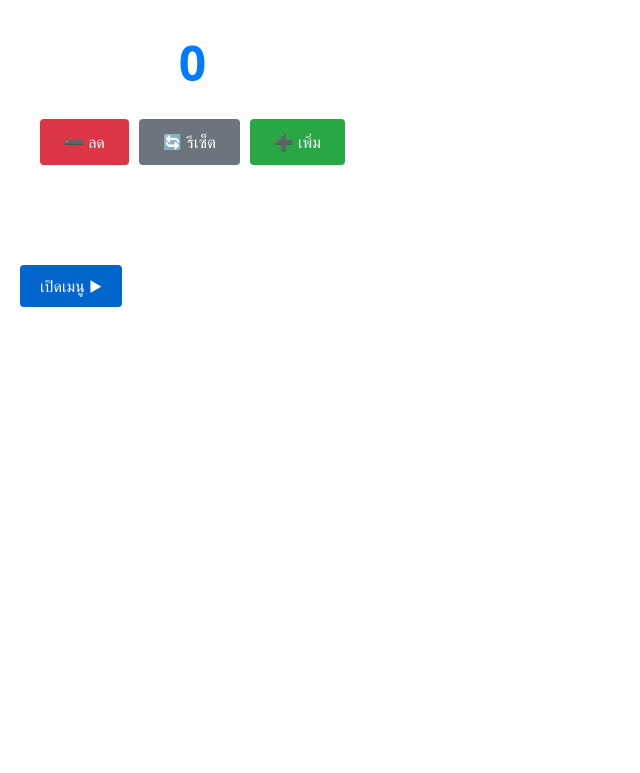
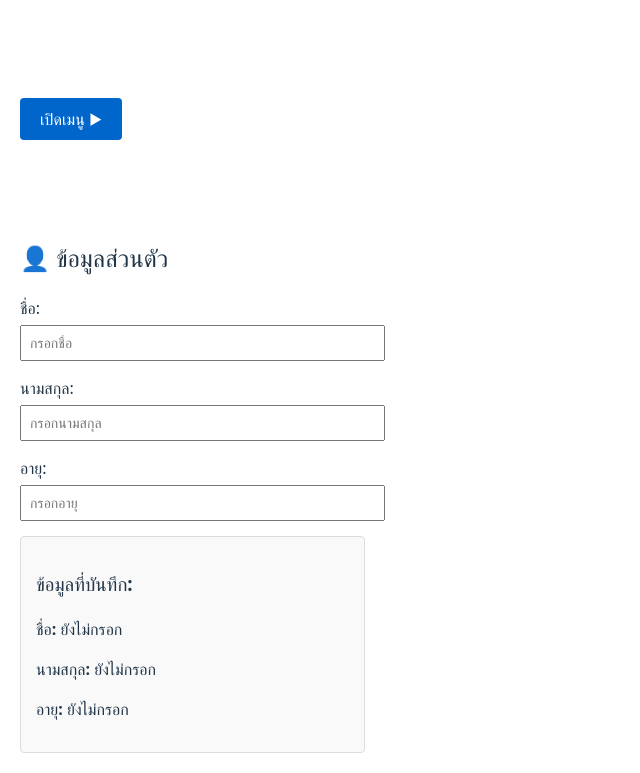
Before and after one commit to 67160411/lab12, a React (Vite) app in the folder my-react-app/: page / in a window 1280 px wide. Shown: the part 305-1078 px from the top of the page, without its empty margins (0-640 px from the left). Before the commit the page ends 800 px from the top, so only its background shows below. Built offline with nearby package versions, Linux system fonts and the light colour scheme.

Commit message:
Add: อ

```diff
--- a/my-react-app/src/App.jsx
+++ b/my-react-app/src/App.jsx
@@ -5,6 +5,7 @@ export default function App() {
     <div>
       <Counter />
       <ToggleMenu />
+      <UserInfo />
     </div>
   );
 }
@@ -139,3 +140,100 @@ function ToggleMenu() {
     </div>
   );
 }
+
+function UserInfo() {
+  const [user, setUser] = useState({
+    firstName: "",
+    lastName: "",
+    age: "",
+  });
+
+  function updateFirstName(value) {
+    setUser({ ...user, firstName: value });
+  }
+
+  function updateLastName(value) {
+    setUser({ ...user, lastName: value });
+  }
+
+  function updateAge(value) {
+    setUser({ ...user, age: value });
+  }
+
+  return (
+    <div style={{ padding: "20px", marginTop: "40px", maxWidth: "400px" }}>
+      <h2>👤 ข้อมูลส่วนตัว</h2>
+
+      <div style={{ marginBottom: "15px" }}>
+        <label>ชื่อ:</label>
+        <input
+          type="text"
+          value={user.firstName}
+          onChange={(e) => updateFirstName(e.target.value)}
+          placeholder="กรอกชื่อ"
+          style={{
+            display: "block",
+            padding: "8px",
+            marginTop: "5px",
+            width: "100%",
+            fontSize: "14px",
+          }}
+        />
+      </div>
+
+      <div style={{ marginBottom: "15px" }}>
+        <label>นามสกุล:</label>
+        <input
+          type="text"
+          value={user.lastName}
+          onChange={(e) => updateLastName(e.target.value)}
+          placeholder="กรอกนามสกุล"
+          style={{
+            display: "block",
+            padding: "8px",
+            marginTop: "5px",
+            width: "100%",
+            fontSize: "14px",
+          }}
+        />
+      </div>
+
+      <div style={{ marginBottom: "15px" }}>
+        <label>อายุ:</label>
+        <input
+          type="number"
+          value={user.age}
+          onChange={(e) => updateAge(e.target.value)}
+          placeholder="กรอกอายุ"
+          style={{
+            display: "block",
+            padding: "8px",
+            marginTop: "5px",
+            width: "100%",
+            fontSize: "14px",
+          }}
+        />
+      </div>
+
+      <div
+        style={{
+          backgroundColor: "#f9f9f9",
+          padding: "15px",
+          borderRadius: "4px",
+          border: "1px solid #ddd",
+        }}
+      >
+        <h3>ข้อมูลที่บันทึก:</h3>
+        <p>
+          <strong>ชื่อ:</strong> {user.firstName || "ยังไม่กรอก"}
+        </p>
+        <p>
+          <strong>นามสกุล:</strong> {user.lastName || "ยังไม่กรอก"}
+        </p>
+        <p>
+          <strong>อายุ:</strong> {user.age || "ยังไม่กรอก"}
+        </p>
+      </div>
+    </div>
+  );
+}
```
